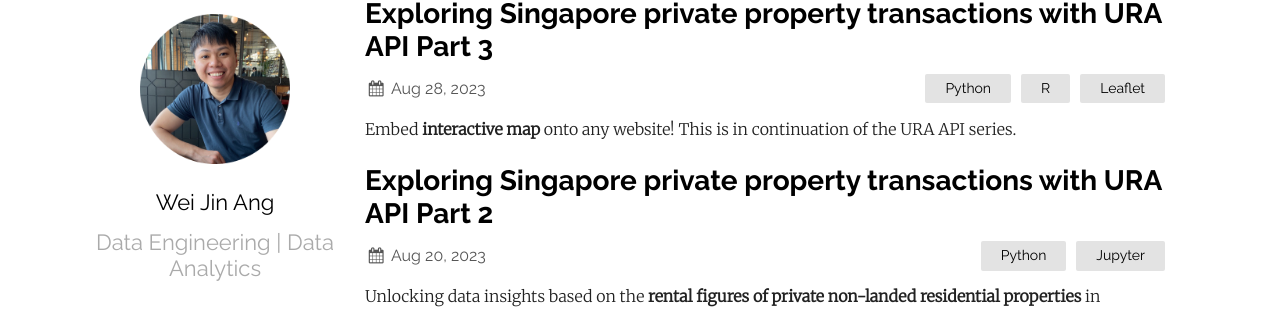
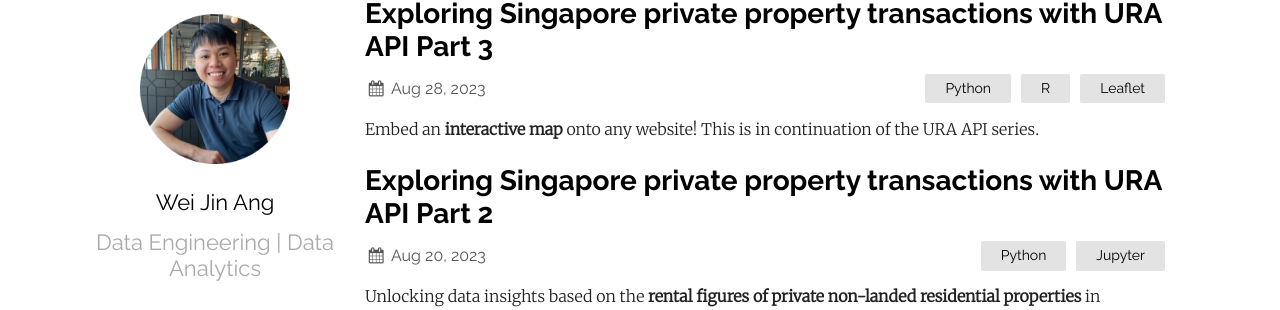
Before and after one commit to wjang96/wjang96.github.io, a Jekyll site: the page built from index.md, in a window 1280 px wide. Shown: the part 110-420 px from the top of the page. Built offline with Jekyll 4.4.1, drawn with Linux system fonts in a browser that asks for light colours.

```diff
--- a/_posts/2023-08-28-Exploring Singapore private property transactions with URA API Part 3.markdown
+++ b/_posts/2023-08-28-Exploring Singapore private property transactions with URA API Part 3.markdown
@@ -5,7 +5,7 @@ date:   2023-08-28 20:53:58 +0800
 categories: Python R Leaflet
 ---
 
-Embed **interactive map** onto any website! This is in continuation of the URA API series.
+Embed an **interactive map** onto any website! This is in continuation of the URA API series.
 
 **Below contains a data wrangling python script and creating a leaflet map using R script to unlock insights of the transactions data**
 
```
Also changed, not shown: other parts of _posts/2023-08-28-Exploring Singapore private property transactions with URA API Part 3.markdown (+0 -2 lines).
